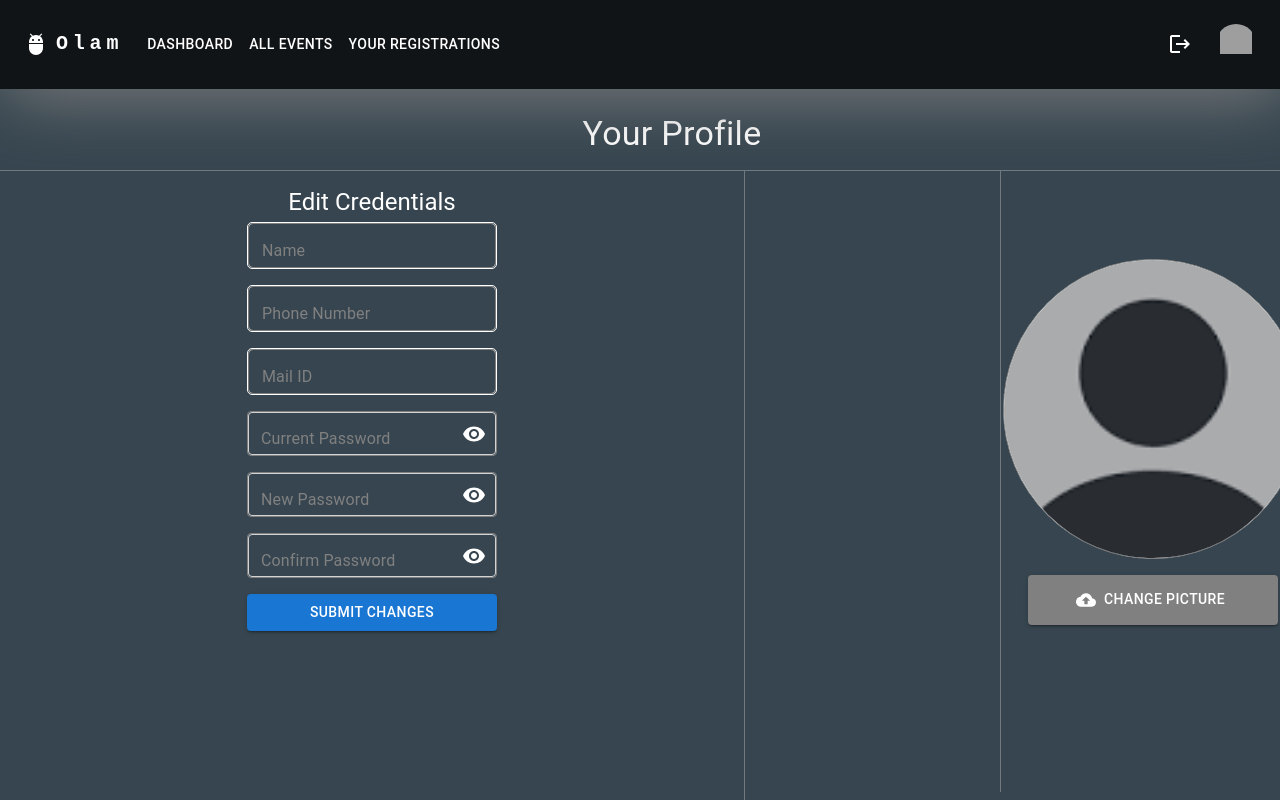
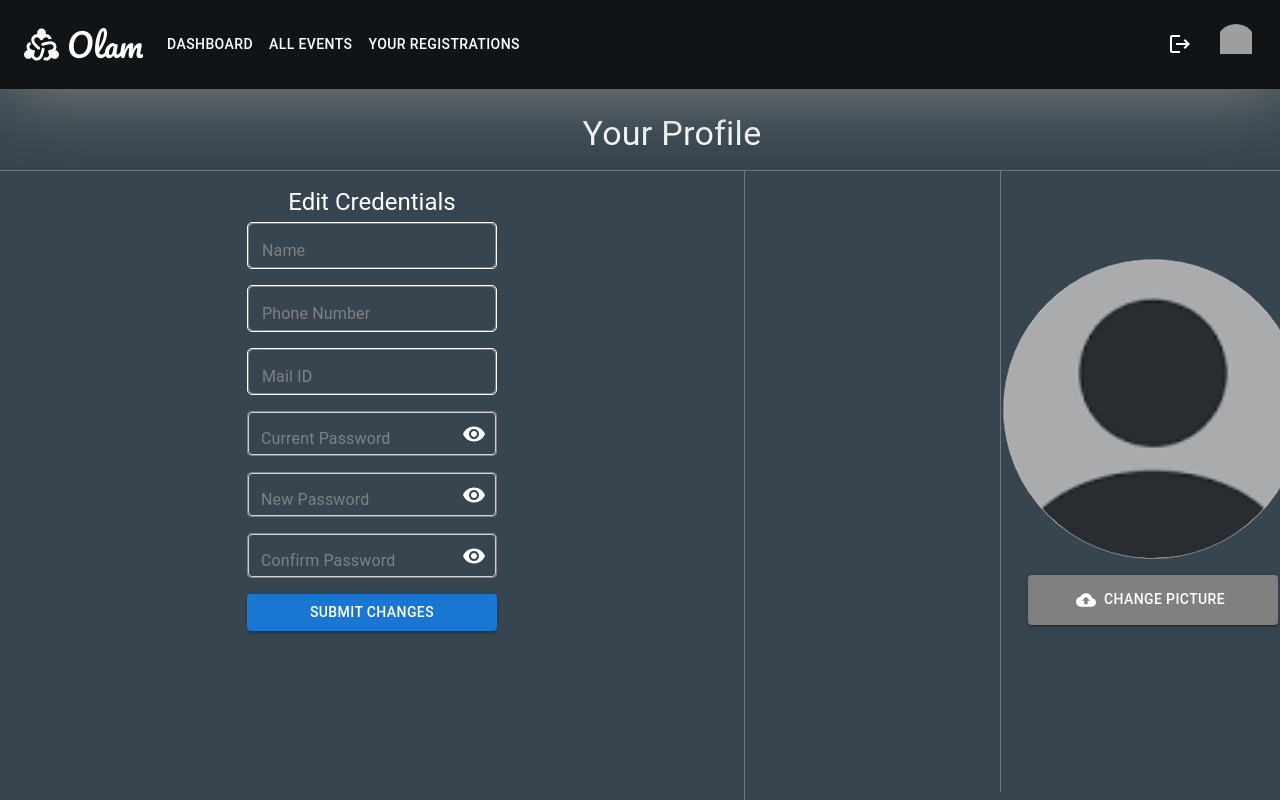
Before and after one commit to BhagyaS04/event-management, a React (Vite) app in the folder frontend/: page /user-edit-profile in a window 1280 px wide. Shown: the top 800 px of the page. Built offline with nearby package versions, Linux system fonts and the light colour scheme; grey boxes are pictures that could not be loaded; a web font is replaced by a local one.

Commit message:
added logo and changed font in both Navbars

```diff
--- a/frontend/src/components/NavbarAdmin.jsx
+++ b/frontend/src/components/NavbarAdmin.jsx
@@ -18,6 +18,7 @@ import { useState } from 'react';
 import { Link } from 'react-router-dom';
 import ConfirmationDialog from './ConfirmationDialog';
 import './NavbarAdmin.css';
+import Diversity2RoundedIcon from '@mui/icons-material/Diversity2Rounded';
 
 const pages = [
   { name: 'Dashboard', path: '/admin-dashboard' },
@@ -85,15 +86,16 @@ const NavbarAdmin = () => {
       <AppBar position="absolute" sx={{ backgroundColor: '#242424', height : 70 }}>
         <Container maxWidth="xl">
           <Toolbar disableGutters>
-            <AdbIcon sx={{ display: { xs: 'none', md: 'flex' }, mr: 8 }} />
+          <Diversity2RoundedIcon fontSize="large" sx={{ mr: 1 }} />
             <Typography
               variant="h5"
               noWrap
               component={Link}
               to="/admin-dashboard"
               className="navbar-title"
+              sx={{fontFamily: "Pacifico", fontStyle: "cursive", fontSize:"2em" }}
             >
-              Event Manager
+              Olam
             </Typography>
 
             <Box sx={{ flexGrow: 1, display: { xs: 'flex', md: 'none' } }}>
--- a/frontend/src/components/UserNavbar.jsx
+++ b/frontend/src/components/UserNavbar.jsx
@@ -17,6 +17,7 @@ import { useNavigate } from 'react-router-dom';
 import ConfirmationDialog from './ConfirmationDialog';
 import { Link } from 'react-router-dom';
 import axios from 'axios';
+import Diversity2RoundedIcon from '@mui/icons-material/Diversity2Rounded';
 
 const pages = [{ name: 'Dashboard', path: '/user-dashboard' },
   {name : 'All Events', path : '/user-dashboard'},
@@ -94,18 +95,23 @@ const UserNavbar = () => {
       <AppBar position="static" className='userAppbar' sx={{ backgroundColor: 'rgba(0, 0, 0, 0.7)', backdropFilter: 'blur(5px)', width: '100vw', boxShadow: '5px 5px 70px gray', borderBottom: '0px' }}>
         <Container maxWidth="xl">
           <Toolbar disableGutters>
-            <AdbIcon sx={{ display: { xs: 'none', md: 'flex' }, mr: 1 }} />
+          <Diversity2RoundedIcon fontSize="large" sx={{ mr: 1 }} />
             <Typography
               variant="h6"
               noWrap
               component="a"
               href="/user-dashboard"
               sx={{
+                fontFamily:"Pacifico",
+                fontStyle:"cursive",
+                fontSize:"2em",
                 mr: 2,
                 display: { xs: 'none', md: 'flex' },
-                fontFamily: 'monospace',
-                fontWeight: 700,
-                letterSpacing: '.3rem',
+
+                // fontFamily: 'monospace',
+                // fontWeight: 700,
+                // letterSpacing: '.3rem',
+
                 color: 'inherit',
                 textDecoration: 'none',
               }}
```
